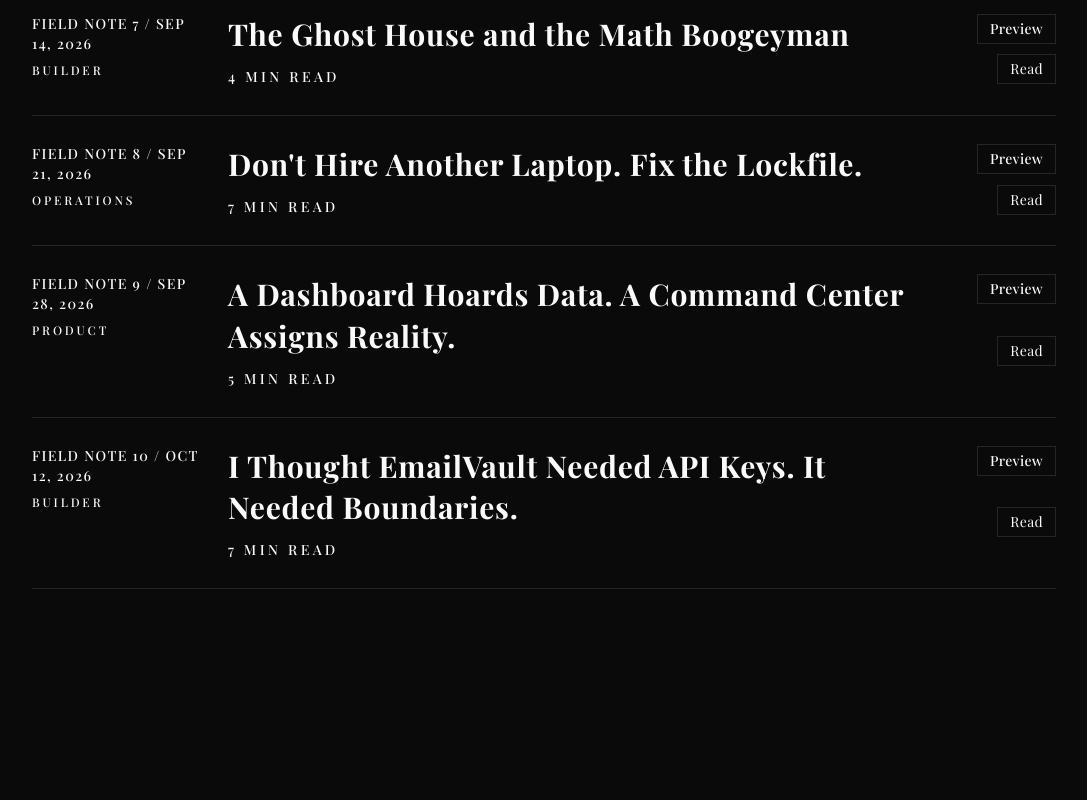
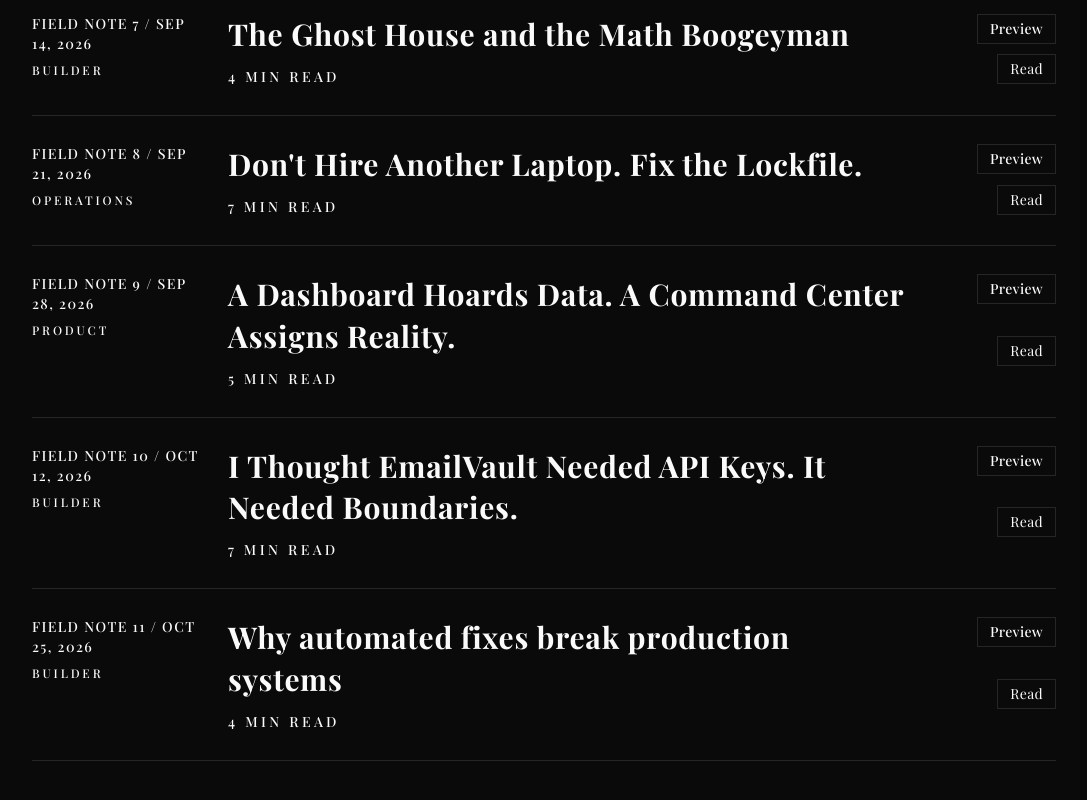
Before and after one commit to hypnoticdata777/calmCommandCenter, a React (Vite) app: page /journal in a window 1280 px wide. Shown: the part 1522-2322 px from the top of the page, without its empty margins (96-1183 px from the left). Before the commit the page ends 2239 px from the top, so only its background shows below. Built offline with nearby package versions, Linux system fonts and the light colour scheme.

Commit message:
Add Field Note 11 on automated fixes and access control

```diff
--- a/scripts/validate-seo.mjs
+++ b/scripts/validate-seo.mjs
@@ -1,6 +1,7 @@
 import { readFile } from "node:fs/promises";
 
 const expectedTypesByPath = new Map([
+  ["/journal/why-automated-fixes-break-production-systems", ["WebSite", "Person", "BlogPosting", "BreadcrumbList"]],
   ["/es/notas/emailvault-necesitaba-fronteras", ["WebSite", "Person", "BlogPosting", "BreadcrumbList"]],
   ["/journal", ["WebSite", "Person", "Blog", "BreadcrumbList"]],
   [
--- a/src/app/pages/Journal.tsx
+++ b/src/app/pages/Journal.tsx
@@ -1229,6 +1229,59 @@ export const journalEntries = [
       },
     ],
   },
+  {
+    "label": "Field Note 11",
+    "slug": "why-automated-fixes-break-production-systems",
+    "title": "Why automated fixes break production systems",
+    "readTime": "4 min read",
+    "type": "Builder",
+    "date": "Oct 25, 2026",
+    "dateISO": "2026-10-25",
+    "excerpt": "Automated security updates, unsafe invitation flows, and why dependency changes and access control need verification at the source.",
+    "comingSoon": false,
+    "sections": [
+      "Most systems don’t collapse from a massive architectural failure. They rot from blind automation and unvalidated access.",
+      "→ Problem: Automated security updates break healthy code, and naive invite forms invite chaos.",
+      "→ Insight: Trusting your tools and your client-side users creates unmanageable risk.",
+      "→ Fix: Lock dependencies manually and move all access control to the backend.",
+      "Workflows collapse when outside variables shift unnoticed. This week, my entire deployment pipeline failed over a simple text update.",
+      "I pushed a minor documentation edit, and the system ran its routine security check on outside code. Alarms immediately went off over a newly discovered code execution flaw in a third-party library, along with a memory issue buried three layers deep.",
+      "If you trust your package manager implicitly, the instinct is to run the automated “fix everything” command.",
+      "But blind automation is dangerous. That auto-fix would have downgraded our core file-storage system just to satisfy a nested warning. In remote operations, that is the equivalent of a maintenance tech fixing a leaky faucet by permanently shutting off the building's main water line. The warning is gone, but the building is unlivable.",
+      "At the same time, bringing new people into a system creates immediate vulnerability.",
+      "When you invite a contractor to your app, letting their web browser handle access rights opens the door to chaos. If you build a signup form asking the user to input their email and select their role, you are effectively handing a random vendor a master key and trusting them to enforce their access boundaries.",
+      "Worse, if your system trusts the client, a simple double-click on a signup button creates race conditions and duplicate accounts in milliseconds.",
+      "The solution is to manage code the same way you manage remote physical contractors: verify everything at the source.",
+      "When security alerts pop up, review them manually. Selectively upgrade only the broken pieces and force the system to use patched versions without touching the rest of the foundation. Then, wipe the environment, run a clean installation from scratch, and push it through the test suite. If it can't survive a clean install, it doesn't ship.",
+      "For inviting users, strip the trust from the client. My signup forms have no email fields and no role selectors.",
+      "The server reads a hidden invite token, checks the database, and locks their identity on the backend. I kill race conditions directly at the database level by requiring a strict one-to-one match when claiming an invitation. A double-click just bounces harmlessly off the database constraints.",
+      "If you are building an app or managing operations right now:",
+      "• Review security alerts manually and isolate the upgrades",
+      "• Separate your security scans from routine text updates",
+      "• Remove role and email selectors from your invite forms",
+      "• Prevent double-clicks by locking claims at the database level",
+      "After a decade of coordinating physical work remotely, I learned that you cannot build a resilient system if you just rely on people doing the right thing. You have to build systems that make the right thing the only option.",
+      "Code is just another property.",
+      "Control the perimeter; the system runs itself."
+    ],
+    "relatedLinks": [
+      {
+        "label": "Journal",
+        "title": "Don't Hire Another Laptop. Fix the Lockfile.",
+        "href": "/journal/dont-hire-another-laptop-fix-the-lockfile"
+      },
+      {
+        "label": "Journal",
+        "title": "I Thought EmailVault Needed API Keys. It Needed Boundaries.",
+        "href": "/journal/emailvault-needed-boundaries"
+      },
+      {
+        "label": "Lab",
+        "title": "Role-aware maintenance lanes",
+        "href": "/lab"
+      }
+    ]
+  },
 ];
 
 export const journalSubheads = new Set([
@@ -1276,6 +1329,12 @@ export const journalSubheads = new Set([
 ]);
 
 export const journalStrongLines = new Set([
+  "→ Problem: Automated security updates break healthy code, and naive invite forms invite chaos.",
+  "→ Insight: Trusting your tools and your client-side users creates unmanageable risk.",
+  "→ Fix: Lock dependencies manually and move all access control to the backend.",
+  "Code is just another property.",
+  "Control the perimeter; the system runs itself.",
+
   "The point, if you do not feel like scrolling through a full six-minute essay with me: complete should mean the work can survive being looked at.",
   "The point, if you only have the first scroll: the silent killer is unverified information becoming operational truth. The antidote is making truth checkable before it travels.",
   "How do we know this is true?",
```
Also changed, not shown: 1 other file (tests, documents, lock files or other folders).
